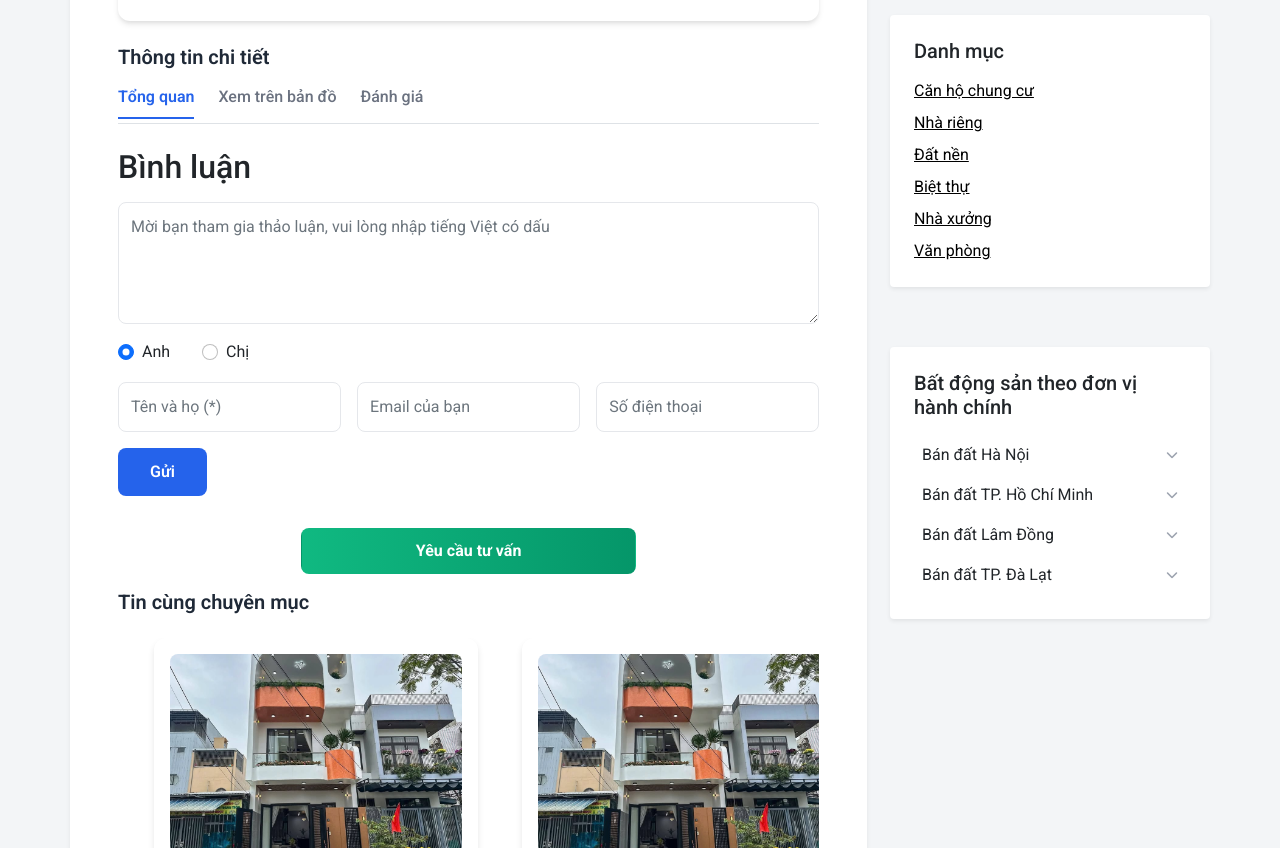
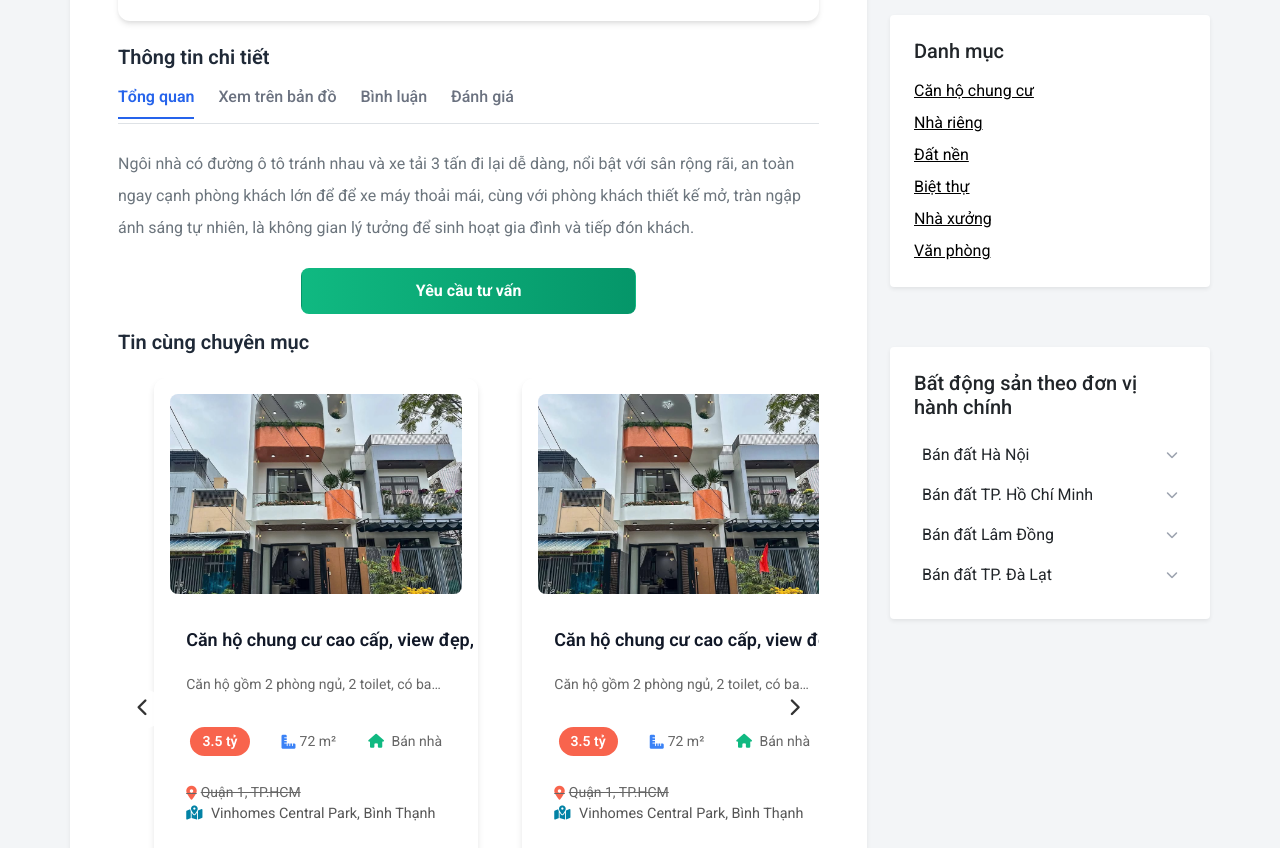
Before and after one commit to Sung23092003/we1, a website: page docs/bds-detail.html in a window 1280 px wide. Shown: the part 1334-2182 px from the top of the page. Drawn offline with Linux system fonts and the light colour scheme.

Commit message:
Add tabcontent for overview and logic for tab comment

```diff
--- a/docs/bds-detail.html
+++ b/docs/bds-detail.html
@@ -730,11 +730,12 @@
       <div class="tabs-wrapper d-flex gap-4 mb-4 border-bottom">
         <a href="#" id="tabOverview" class="tab-link active" onclick="showTab('tabOverview')">Tổng quan</a>
         <a href="#" id="tabMap" class="tab-link" onclick="showTab('tabMap')">Xem trên bản đồ</a>
+        <a href="#" id="tabComment" class="tab-link" onclick="showTab('tabComment')">Bình luận</a>
         <a href="#" id="tabReview" class="tab-link" onclick="showTab('tabReview')">Đánh giá</a>
       </div>
 
         <div id="contentOverview" class="tab-content">
-          <p id="detailDescription" class="text-secondary lh-lg mb-4"></p>
+          <p id="detailDescription" class="text-secondary lh-lg mb-4">Ngôi nhà có đường ô tô tránh nhau và xe tải 3 tấn đi lại dễ dàng, nổi bật với sân rộng rãi, an toàn ngay cạnh phòng khách lớn để để xe máy thoải mái, cùng với phòng khách thiết kế mở, tràn ngập ánh sáng tự nhiên, là không gian lý tưởng để sinh hoạt gia đình và tiếp đón khách.</p>
         </div>
 
         <div id="contentMap" class="tab-content d-none">
@@ -762,7 +763,7 @@
         </div>
 
         <!-- Bình luận -->
-        <div id="commentSection">
+        <div id="contentComment" class="tab-content d-none">
           <h2 class="section-title__comment mb-3">Bình luận</h2>
           <form class="comment-form">
             <div class="mb-3">
@@ -1795,8 +1796,7 @@
           // Lấy tất cả tab và nội dung
           const tabs = document.querySelectorAll(".tabs-wrapper a");
           const tabContents = document.querySelectorAll(".tab-content");
-          const commentSection = document.getElementById("commentSection");
-
+          const commentSection = document.getElementById("contentComment");
           // Ẩn toàn bộ nội dung tab
           tabContents.forEach((content) => content.classList.add("d-none"));
 
@@ -1815,12 +1815,13 @@
             selectedContent.classList.remove("d-none");
           }
 
-          // Ẩn phần bình luận khi đang ở tab bản đồ
-          if (tabId === "tabMap") {
-            commentSection?.classList.add("d-none");
+          // hiển thị comment nếu là đánh giá && comment
+          if (tabId === "tabReview" || tabId === "tabComment") {
+            commentSection.classList.remove("d-none");
           } else {
-            commentSection?.classList.remove("d-none");
+            commentSection.classList.add("d-none");
           }
+
         }
 
         // slider bar
```
